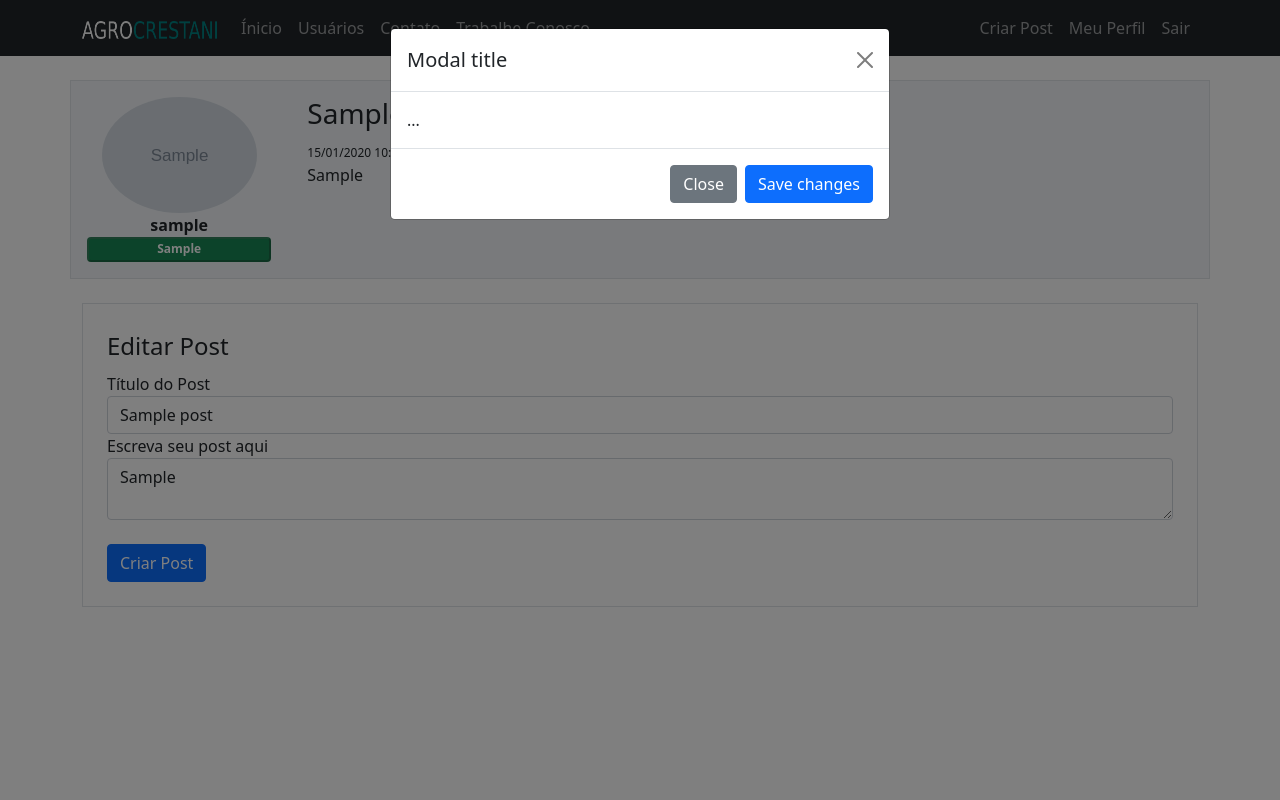
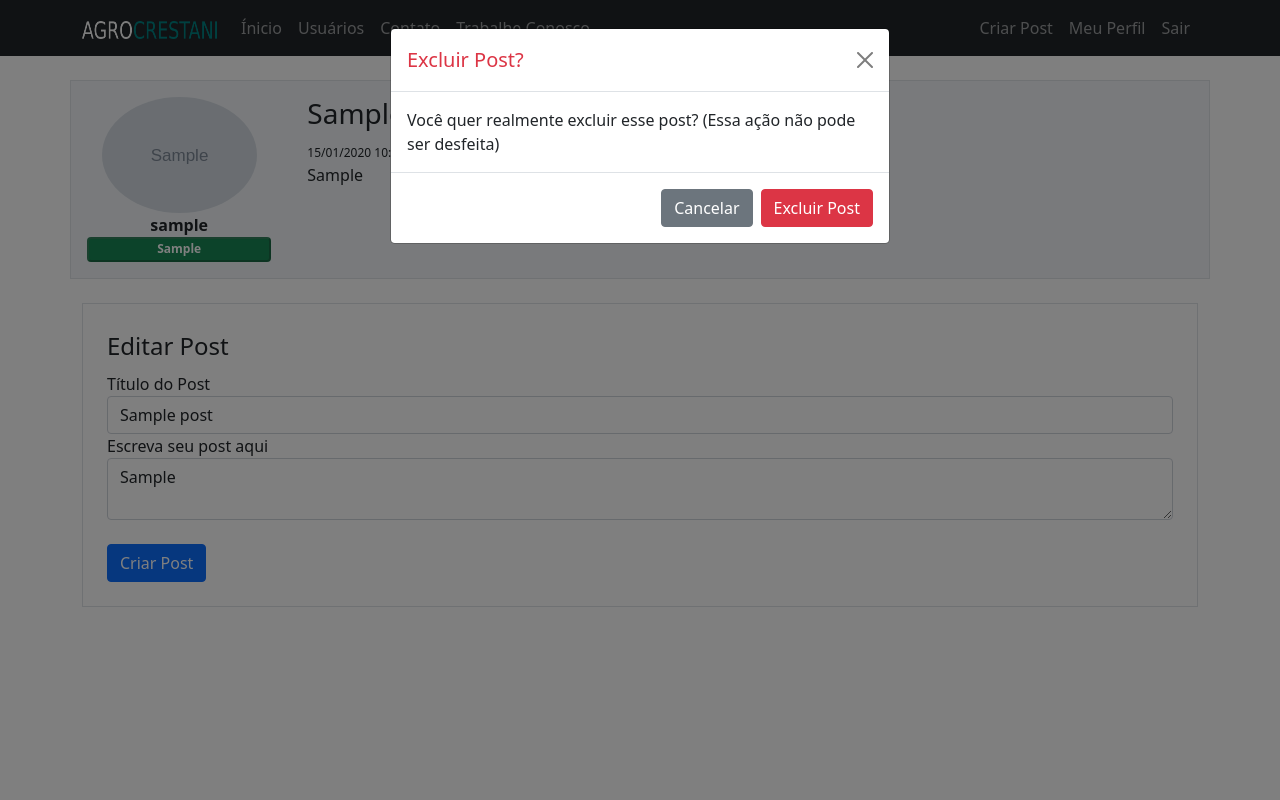
Before and after one commit to emersonlgregorio/SiteComunidade, a Flask app: page /post/1 in a window 1280 px wide, after a click on "Excluir Post". Run offline with Flask 2, Linux system fonts and the light colour scheme; a user stored in the database is signed in; tables that the repository leaves empty hold one stand-in row (values such as "Sample post"); grey boxes marked "Sample" are stand-in pictures; some libraries are stand-ins or nearby versions.

Commit message:
Excluir Post

```diff
--- a/crestani/routes.py
+++ b/crestani/routes.py
@@ -1,4 +1,4 @@
-from flask import render_template, url_for, redirect, request, flash
+from flask import render_template, url_for, redirect, request, flash, abort
 from crestani import app, database, bcrypt
 from crestani.forms import FormCriarConta, FormLogin, FormEditarPerfil, FormCriarPost
 from crestani.models import Usuario, Post
@@ -163,3 +163,16 @@ def exibir_post(post_id):
     else:
         form = None
     return render_template('post.html', post=post, form=form)
+
+
+@app.route('/post/<post_id>/excluir', methods=['GET', 'POST'])
+@login_required
+def excluir_post(post_id):
+    post = Post.query.get(post_id)
+    if current_user == post.autor:
+        database.session.delete(post)
+        database.session.commit()
+        flash('Post excluído com sucesso', 'alert-danger')
+        return redirect(url_for('home'))
+    else:
+        abort(403)
--- a/crestani/templates/post.html
+++ b/crestani/templates/post.html
@@ -17,7 +17,7 @@
                     <small class="datahora">
                         {{ post.data_criacao.strftime('%d/%m/%Y %H:%M:%S') }}
                         {% if form %}
-                                <a href="#form_editarpost">Editar Post</a> <a href="#" data-bs-toggle="modal" data-bs-target="#ExcluirPost">Excluir Post</a>
+                                <a href="#form_editarpost">Editar Post</a> <a href="#" class="text-danger" data-bs-toggle="modal" data-bs-target="#ExcluirPost">Excluir Post</a>
                         {% endif %}
                     </small>
                     <p class="text-justify">{{ post.corpo }}</p>
@@ -75,15 +75,17 @@
   <div class="modal-dialog">
     <div class="modal-content">
       <div class="modal-header">
-        <h5 class="modal-title" id="exampleModalLabel">Modal title</h5>
+        <h5 class="modal-title text-danger" id="exampleModalLabel">Excluir Post?</h5>
         <button type="button" class="btn-close" data-bs-dismiss="modal" aria-label="Close"></button>
       </div>
       <div class="modal-body">
-        ...
+        Você quer realmente excluir esse post? (Essa ação não pode ser desfeita)
       </div>
       <div class="modal-footer">
-        <button type="button" class="btn btn-secondary" data-bs-dismiss="modal">Close</button>
-        <button type="button" class="btn btn-primary">Save changes</button>
+        <button type="button" class="btn btn-secondary" data-bs-dismiss="modal">Cancelar</button>
+          <form action="{{ url_for('excluir_post', post_id=post.id) }}" method="POST">
+              <button type="submit" class="btn btn-danger">Excluir Post</button>
+          </form>
       </div>
     </div>
   </div>
```
